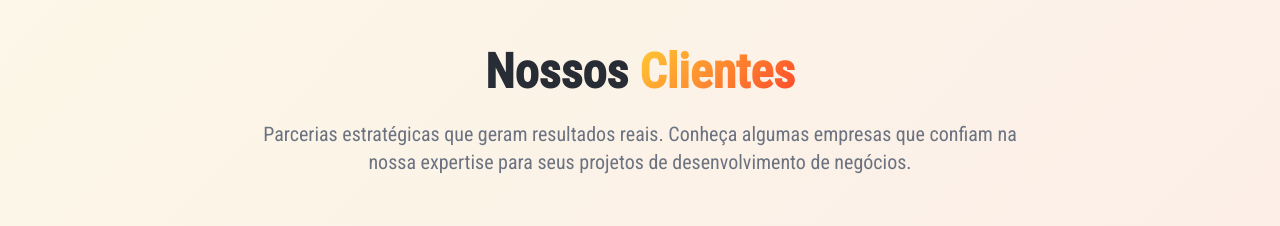
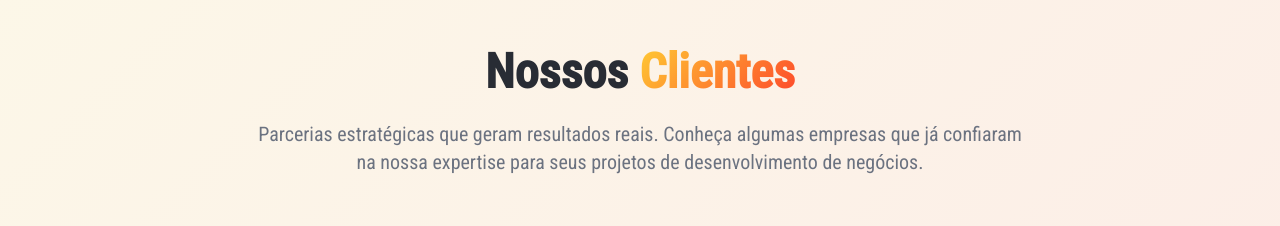
Before and after one commit to clayprod/tenryu-spark, a React (Vite) app: page / in a window 1280 px wide. Shown: the part 1720-1946 px from the top of the page. Built offline with nearby package versions, Linux system fonts and the light colour scheme; the HTML template or start-up script is replaced by a standard one.

Commit message:
Update client section description: change 'confiam' to 'já confiaram' for better past tense

```diff
--- a/src/components/Clientes.tsx
+++ b/src/components/Clientes.tsx
@@ -66,7 +66,7 @@ const Clientes = () => {
           </h2>
           <p className="text-lg md:text-xl text-muted-foreground max-w-3xl mx-auto leading-relaxed">
             Parcerias estratégicas que geram resultados reais. Conheça algumas empresas que
-            confiam na nossa expertise para seus projetos de desenvolvimento de negócios.
+            já confiaram na nossa expertise para seus projetos de desenvolvimento de negócios.
           </p>
         </div>
 
```
